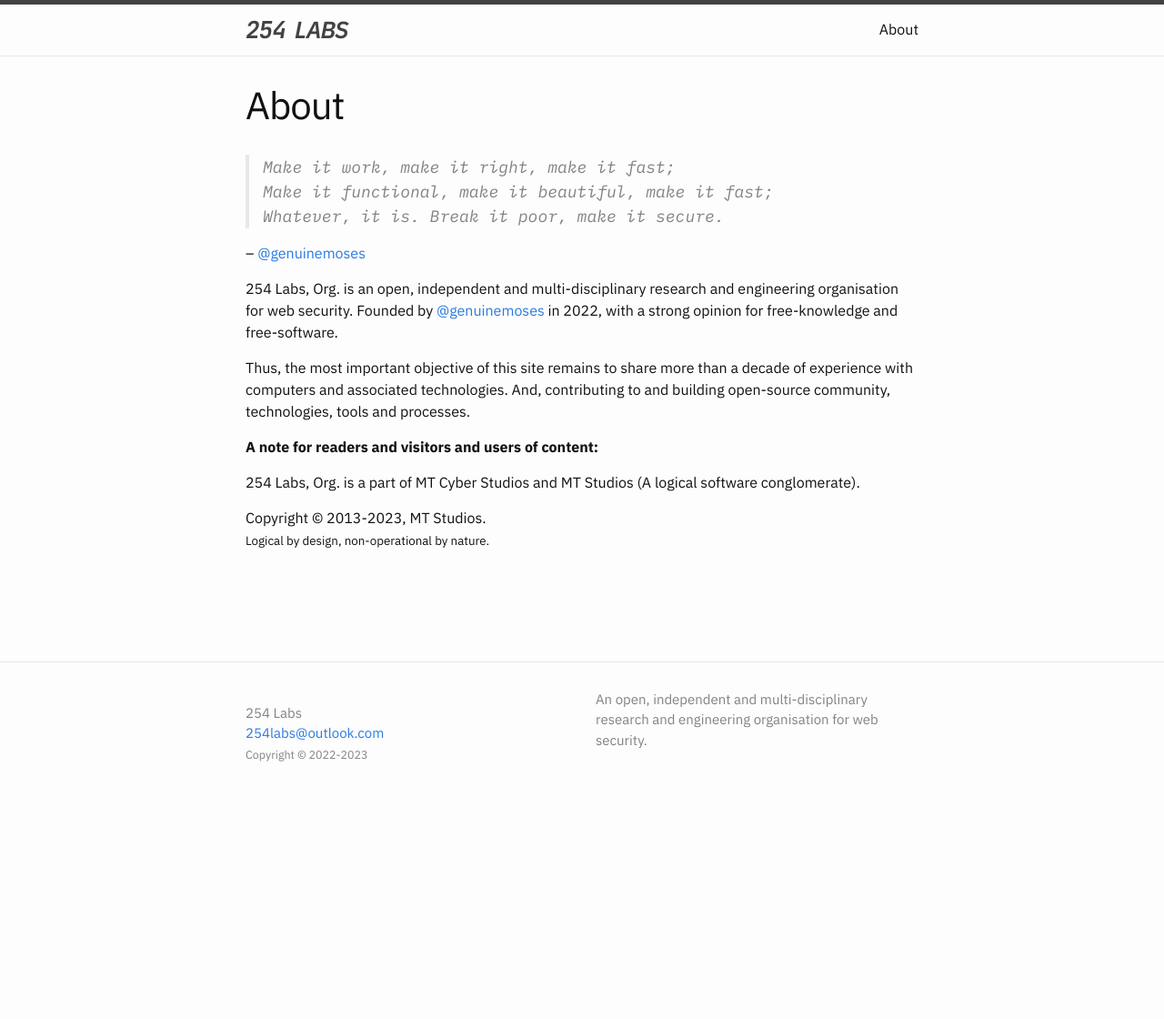
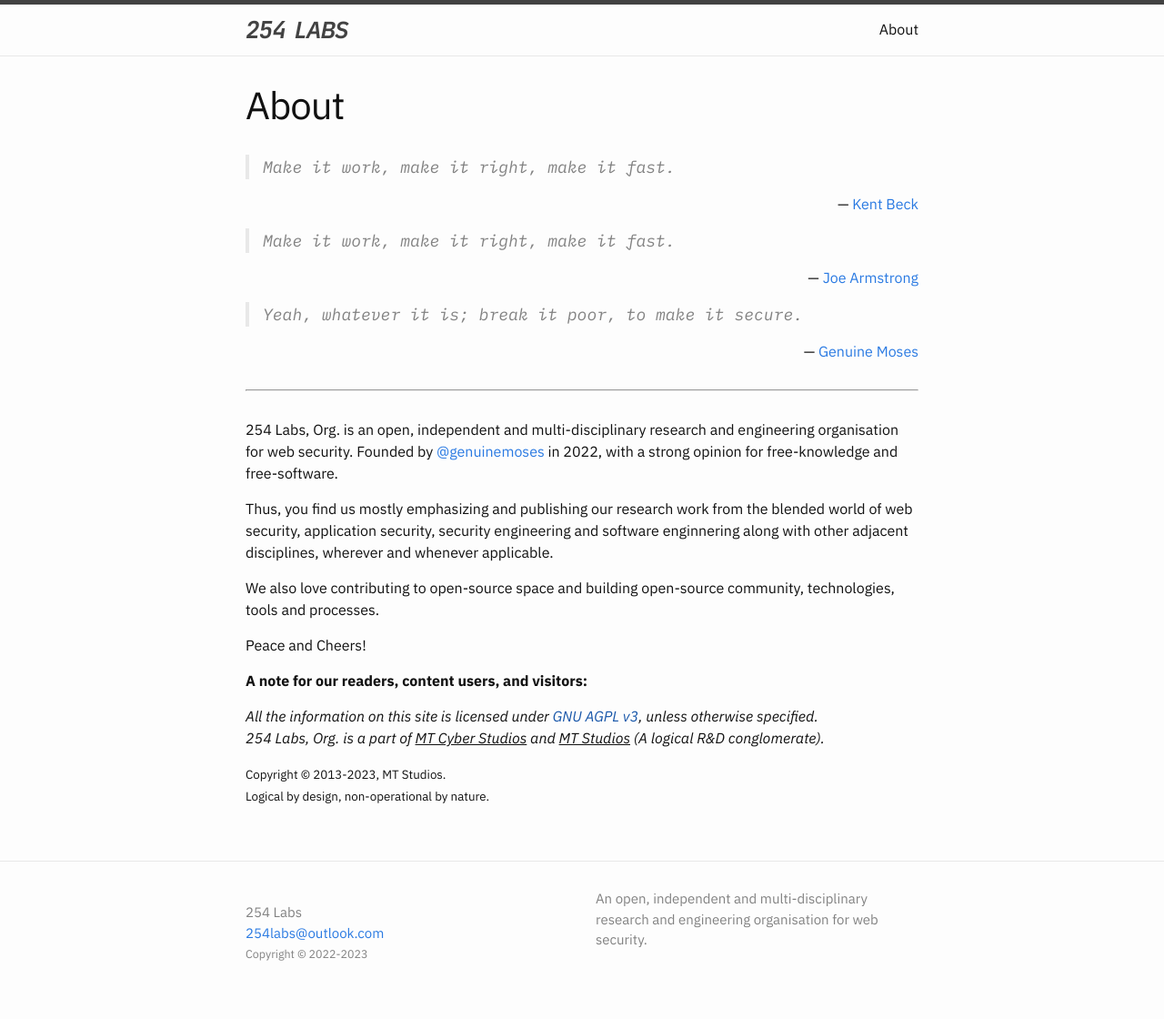
Before and after one commit to 254Labs/254labs.github.io, a Jekyll site: the page built from about.md, in a window 1280 px wide. Shown: the whole page at 91% size. Built offline with Jekyll 4.4.1, drawn with Linux system fonts in a browser that asks for light colours; before the commit the page ends 900 px from its top, so only the background shows below that.

```diff
--- a/about.md
+++ b/about.md
@@ -4,23 +4,29 @@ title: About
 permalink: /about/
 ---
 
-<blockquote style="font-family: 'IBM Plex Mono'">
- Make it work, make it right, make it fast; <br/>
-  Make it functional, make it beautiful, make it fast; <br/>
-  Whatever, it is. Break it poor, make it secure. <br/>
-</blockquote>
+<blockquote style="font-family: 'IBM Plex Mono'">Make it work, make it right, make it fast.</blockquote>
+<p style="text-align: right">— <a href="https://www.kentbeck.com/">Kent Beck</a></p>
 
--- [@genuinemoses](https://github.com/genuinemoses)
+<blockquote style="font-family: 'IBM Plex Mono'">Make it work, make it right, make it fast.</blockquote>
+<p style="text-align: right">— <a href="https://joearms.github.io/">Joe Armstrong</a></p>
 
+<blockquote style="font-family: 'IBM Plex Mono'">Yeah, whatever it is; break it poor, to make it secure.</blockquote>
+<p style="text-align: right">— <a href="https://genuinemoses.github.io">Genuine Moses</a></p>
+
+---
 
 254 Labs, Org. is an open, independent and multi-disciplinary research and engineering organisation for web security. Founded by [@genuinemoses](https://github.com/genuinemoses) in 2022, with a strong opinion for free-knowledge and free-software.
 
-Thus, the most important objective of this site remains to share more than a decade of experience with computers and associated technologies.
-And, contributing to and building open-source community, technologies, tools and processes.
+Thus, you find us mostly emphasizing and publishing our research work from the blended world of web security, application security, security engineering and software enginnering along with other adjacent disciplines, wherever and whenever applicable.
 
-<strong>A note for readers and visitors and users of content:<strong>
+We also love contributing to open-source space and building open-source community, technologies, tools and processes.
 
-254 Labs, Org. is a part of MT Cyber Studios and MT Studios (A logical software conglomerate).
+Peace and Cheers!
 
-Copyright &copy; 2013-2023, MT Studios. <br/>
-<small>Logical by design, non-operational by nature.<small>
+**A note for our readers, content users, and visitors:**
+
+<i>All the information on this site is licensed under [GNU AGPL v3]({{baseurl/LICENSE}}), unless otherwise specified.<br/>
+254 Labs, Org. is a part of <u>MT Cyber Studios</u> and <u>MT Studios</u> (A logical R&D conglomerate).</i>
+
+<small>Copyright &copy; 2013-2023, MT Studios. <br/></small>
+<small>Logical by design, non-operational by nature.</small>
```
